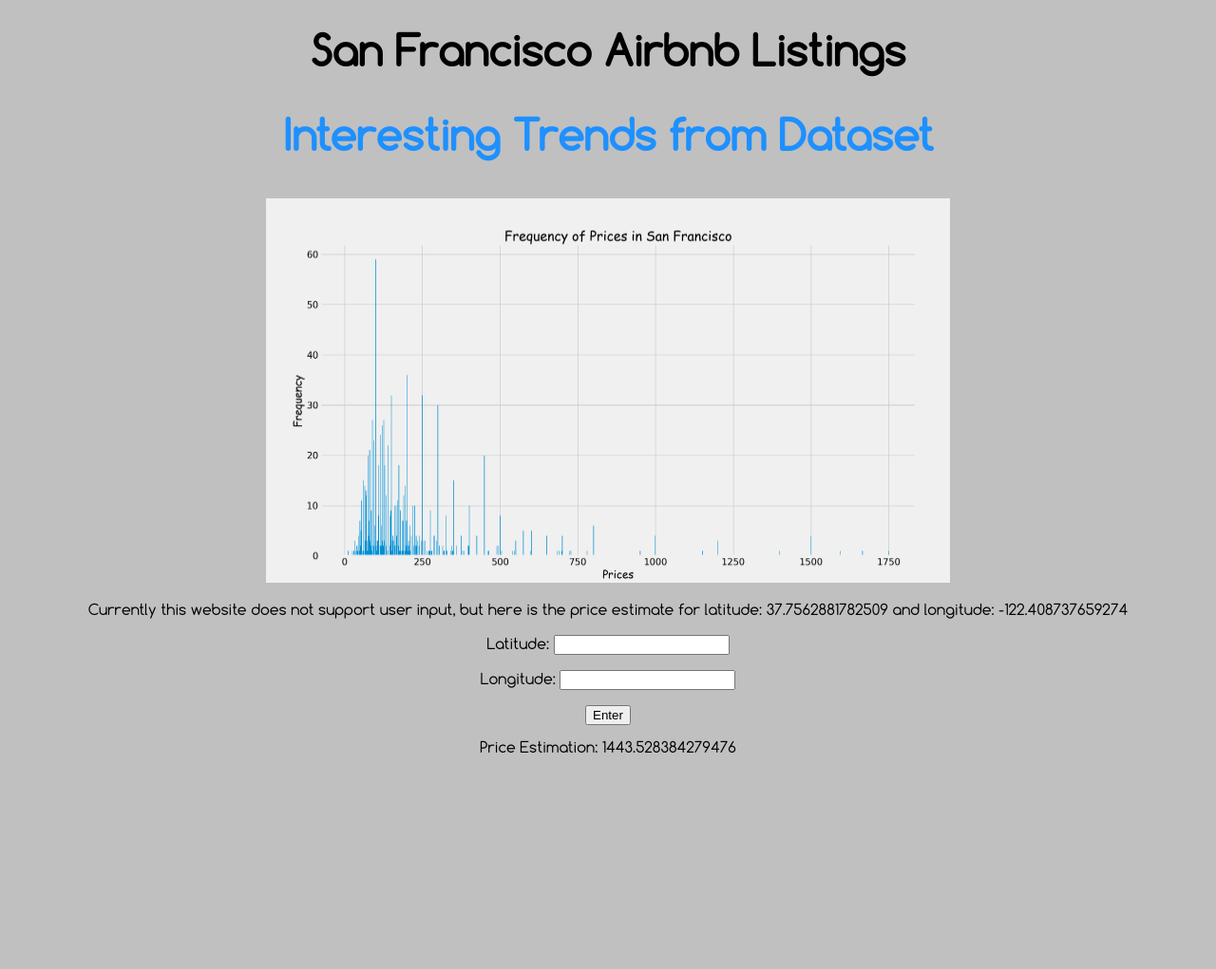
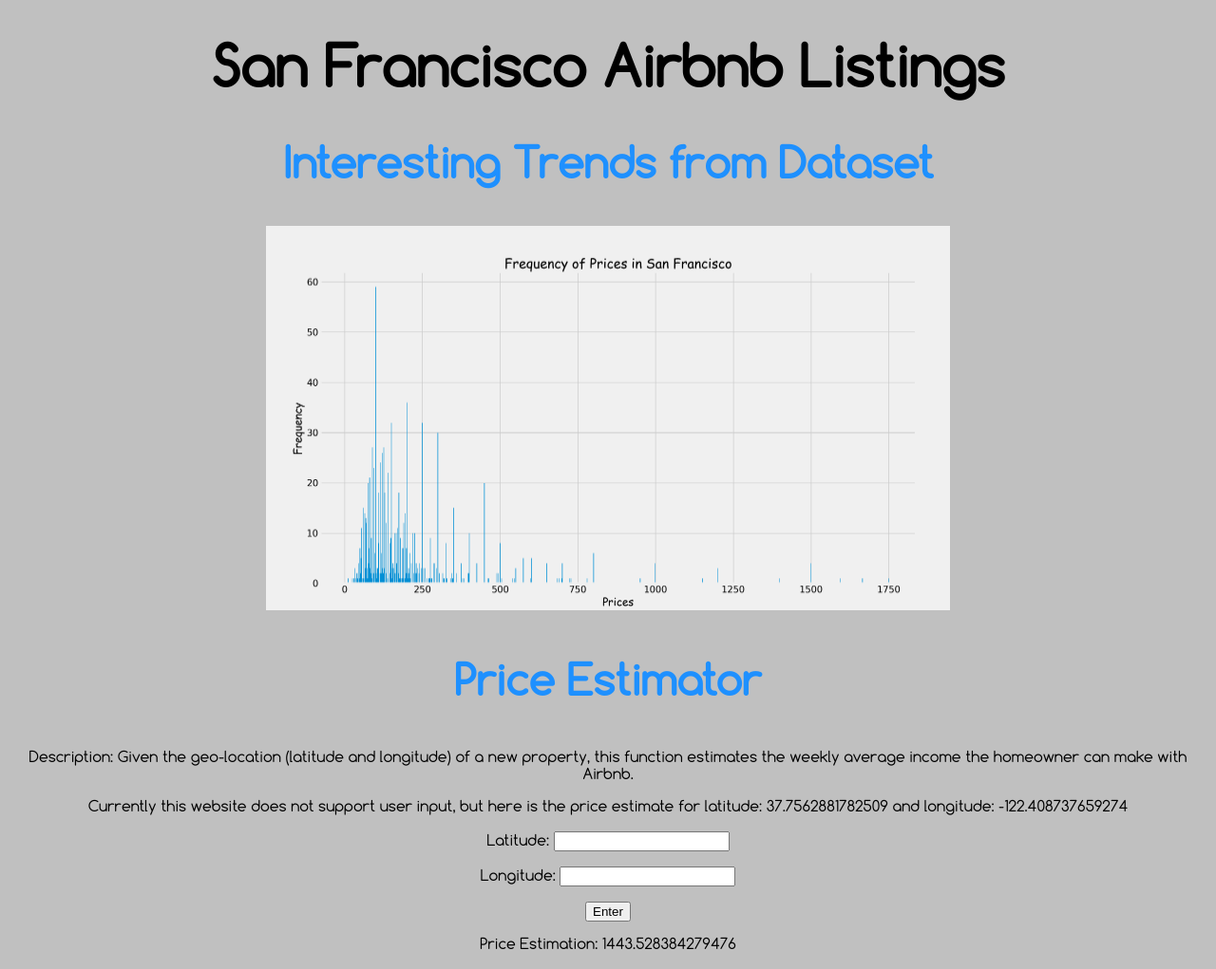
Before and after one commit to jgarcia525/sf-airbnb-optimizations, a plain HTML site: page index.html in a window 1280 px wide. Shown: the whole page at 95% size. Before the commit the page ends 814 px from the top, so only its background shows below. Drawn offline with Linux system fonts and the light colour scheme.

Commit message:
small changes to website

```diff
--- a/homepage-style.css
+++ b/homepage-style.css
@@ -5,7 +5,7 @@
 }
 
 h1 {
-	font-size: 45px;
+	font-size: 60px;
 	color: black;
 	text-align: center;
 }
@@ -16,6 +16,12 @@
 	text-align: center;
 }
 
+h3 {
+	font-size: 45px;
+	color: dodgerblue;
+	text-align: center;
+}
+
 @font-face {
 	font-family: "custom font";
 	src: url(MonoSocialIconsFont-1.10.ttf);
--- a/index.html
+++ b/index.html
@@ -11,6 +11,9 @@
 		<h1>San Francisco Airbnb Listings </h1>
 		<h2>Interesting Trends from Dataset</h2>
 		<img img width="720" height="405" src="img/frequency-of-prices.png">
+		<h3>Price Estimator</h3>
+		<p>Description: Given the geo-location (latitude and longitude) of a new property,
+        this function estimates the weekly average income the homeowner can make with Airbnb.</p>
 		<p>Currently this website does not support user input, but here is the price estimate for
 		latitude: 37.7562881782509 and longitude: -122.408737659274</p>
 		<section id="input box">
```
